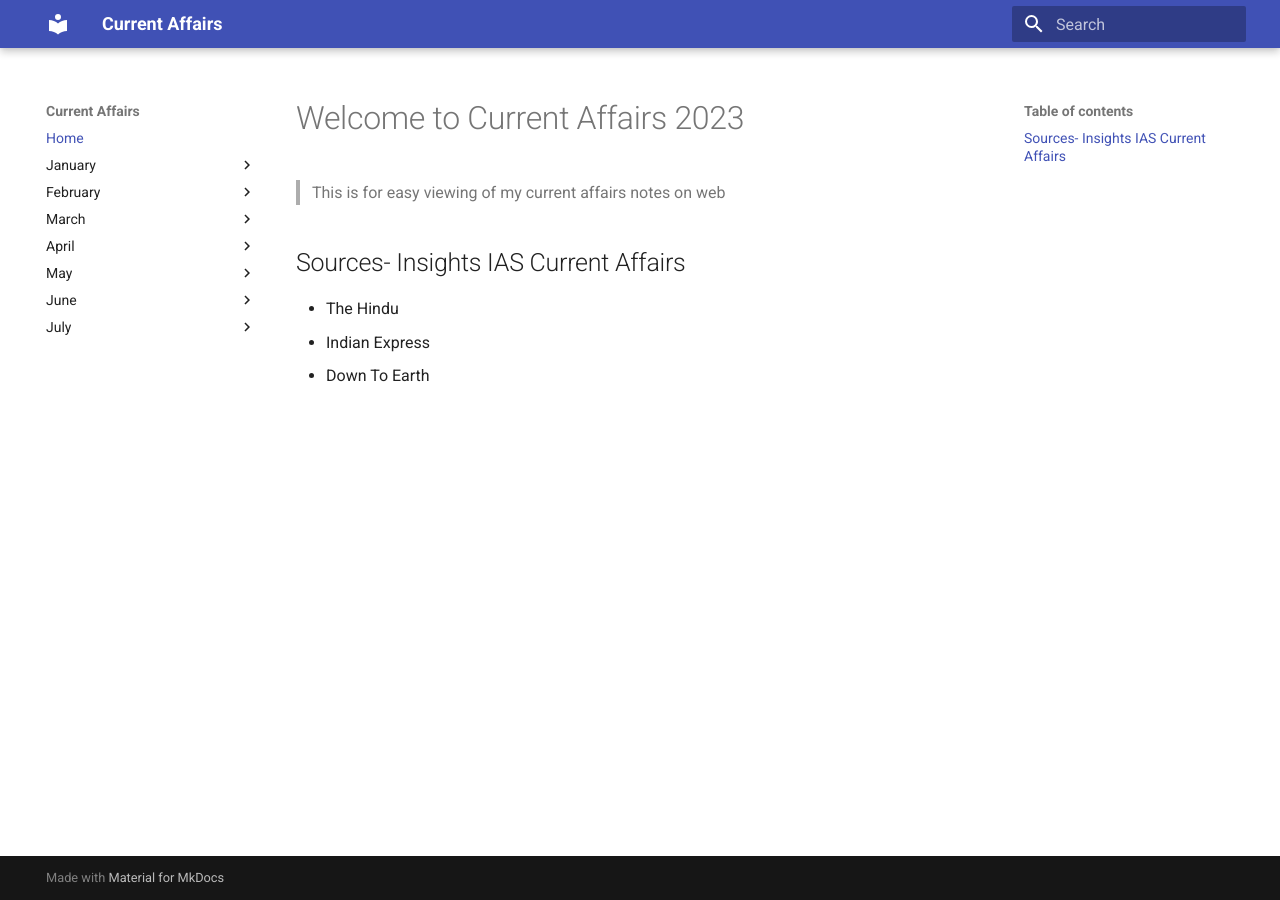
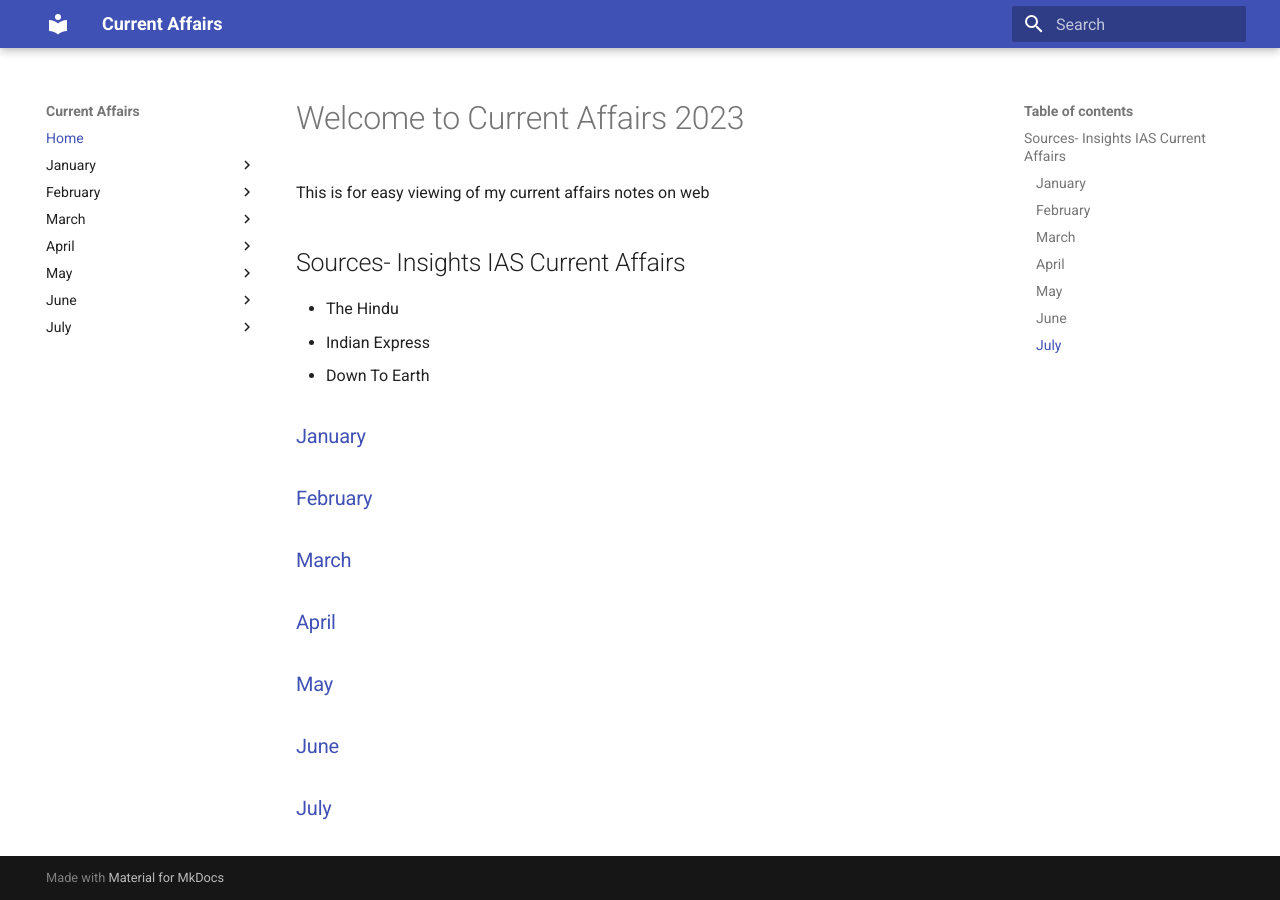
Before and after one commit to prakhar-saxena01/current, an MkDocs documentation site: the page built from docs/index.md, in a window 1280 px wide. Built offline with MkDocs 1.6.1 and Material for MkDocs 9.7.7, drawn with Linux system fonts in a browser that asks for light colours; old or Windows-style settings are respelled for this version of MkDocs.

Commit message:
Update index.md

```diff
--- a/docs/index.md
+++ b/docs/index.md
@@ -1,7 +1,15 @@
 # Welcome to Current Affairs 2023
-> This is for easy viewing of my current affairs notes on web
+ This is for easy viewing of my current affairs notes on web
 
-##Sources- Insights IAS Current Affairs
+## Sources- Insights IAS Current Affairs
 - The Hindu
 - Indian Express
 - Down To Earth
+
+### [January](https://github.com/prakhar-saxena01/current/tree/master/docs/January)
+### [February](https://github.com/prakhar-saxena01/current/tree/master/docs/February)
+### [March](https://github.com/prakhar-saxena01/current/tree/master/docs/March)
+### [April](https://github.com/prakhar-saxena01/current/tree/master/docs/April)
+### [May](https://github.com/prakhar-saxena01/current/tree/master/docs/May)
+### [June](https://github.com/prakhar-saxena01/current/tree/master/docs/June)
+### [July](https://github.com/prakhar-saxena01/current/tree/master/docs/July)
```
